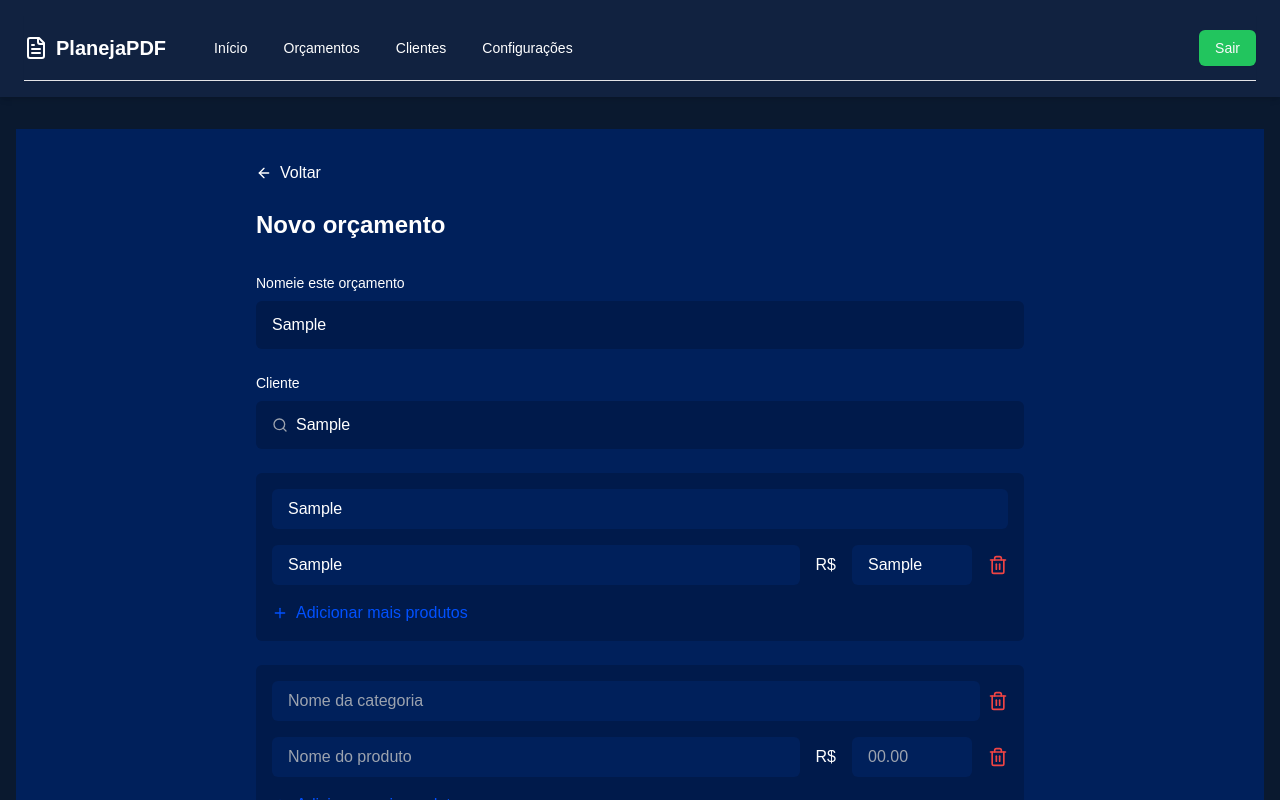
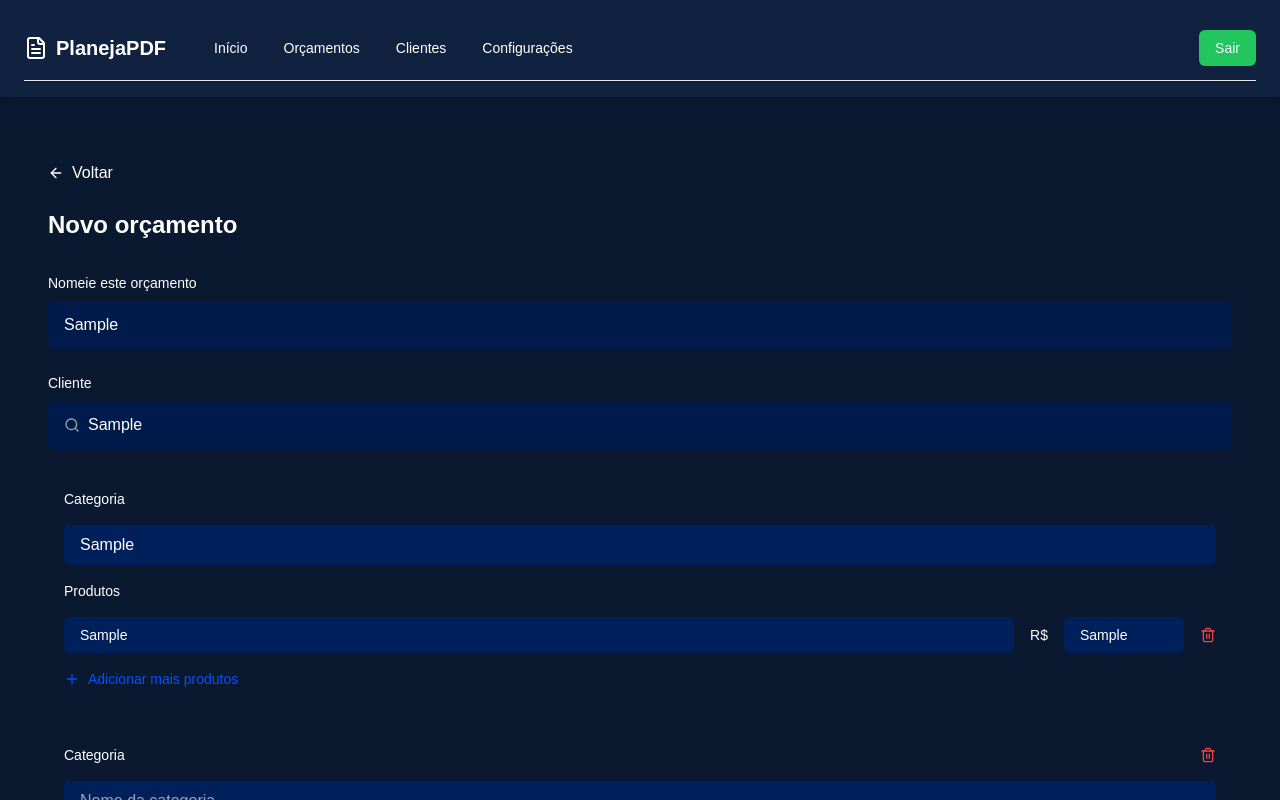
Before and after one commit to annaclaratxm/planeja-pdf, a Next.js app: page /client/budget/new-budget in a window 1280 px wide. Both pictures are taken after typing "Sample", "Sample", "Sample", "Sample", "Sample" into the empty fields and a click on the button "Adicionar mais categorias". Shown: the top 800 px of the page. Built offline with nearby package versions, Linux system fonts and the light colour scheme.

Commit message:
fix: budget and new-budget page

```diff
--- a/src/app/client/budget/new-budget/page.tsx
+++ b/src/app/client/budget/new-budget/page.tsx
@@ -83,8 +83,8 @@ export default function NewBudgetPage() {
     }
 
     return (
-        <div className="min-h-screen bg-[#00205B] p-8">
-            <div className="mx-auto max-w-3xl">
+        <div className="min-h-screen bg-[#0a192f] p-8">
+            <div className="mx-auto max-w-7xl">
                 <button
                     onClick={() => router.back()}
                     className="mb-6 flex items-center text-white hover:text-gray-300"
@@ -124,8 +124,21 @@ export default function NewBudgetPage() {
                     </div>
 
                     {categories.map((category, categoryIndex) => (
-                        <div key={category.id} className="space-y-4 bg-[#001A4B] p-4 rounded-md">
+                        <div key={category.id} className="space-y-4 bg-[#0a192f] p-4 rounded-md">
                             <div className="flex items-center justify-between">
+                                <label className="block text-sm font-medium text-white">
+                                    Categoria
+                                </label>
+                                {categoryIndex > 0 && (
+                                    <button
+                                        type="button"
+                                        onClick={() => removeCategory(category.id)}
+                                        className="text-red-500 hover:text-red-400"
+                                    >
+                                        <Trash2 className="h-4 w-4" />
+                                    </button>
+                                )}
+                            </div>
                             <input
                                 type="text"
                                 placeholder="Nome da categoria"
@@ -133,50 +146,45 @@ export default function NewBudgetPage() {
                                 onChange={(e) => updateCategoryName(category.id, e.target.value)}
                                 className="w-full rounded-md bg-[#00205B] px-4 py-2 text-white placeholder-gray-400 focus:outline-none focus:ring-2 focus:ring-[#0051FF]"
                             />
-                                {categoryIndex > 0 && (
-                                    <button
-                                        type="button"
-                                        onClick={() => removeCategory(category.id)}
-                                        className="ml-2 text-red-500 hover:text-red-400"
-                                    >
-                                        <Trash2 className="h-5 w-5" />
-                                    </button>
-                                )}
-                            </div>
 
+                            <div className="space-y-4">
+                                <label className="block text-sm font-medium text-white">
+                                    Produtos
+                                </label>
                                 {category.products.map((product) => (
-                                <div key={product.id} className="grid grid-cols-[1fr,auto,120px,auto] gap-4">
+                                    <div key={product.id} className="grid grid-cols-[1fr,auto,120px,auto] gap-4 items-center">
                                         <input
                                             type="text"
                                             placeholder="Nome do produto"
                                             value={product.name}
                                             onChange={(e) => updateProduct(category.id, product.id, 'name', e.target.value)}
-                                        className="w-full rounded-md bg-[#00205B] px-4 py-2 text-white placeholder-gray-400 focus:outline-none focus:ring-2 focus:ring-[#0051FF]"
+                                            className="w-full rounded-md bg-[#00205B] px-4 py-2 text-sm text-white placeholder-gray-400 focus:outline-none focus:ring-2 focus:ring-[#0051FF]"
                                         />
                                         <div className="flex items-center">
-                                        <span className="text-white">R$</span>
+                                            <span className="text-white text-sm">R$</span>
                                         </div>
                                         <input
                                             type="text"
                                             placeholder="00.00"
                                             value={product.price}
                                             onChange={(e) => updateProduct(category.id, product.id, 'price', e.target.value)}
-                                        className="w-full rounded-md bg-[#00205B] px-4 py-2 text-white placeholder-gray-400 focus:outline-none focus:ring-2 focus:ring-[#0051FF]"
+                                            className="w-full rounded-md bg-[#00205B] px-4 py-2 text-sm text-white placeholder-gray-400 focus:outline-none focus:ring-2 focus:ring-[#0051FF]"
                                         />
                                         <button
                                             type="button"
                                             onClick={() => removeProduct(category.id, product.id)}
                                             className="text-red-500 hover:text-red-400"
                                         >
-                                        <Trash2 className="h-5 w-5" />
+                                            <Trash2 className="h-4 w-4" />
                                         </button>
                                     </div>
                                 ))}
+                            </div>
 
                             <button
                                 type="button"
                                 onClick={() => addProduct(category.id)}
-                                className="flex items-center text-[#0051FF] hover:text-[#0051FF]/90"
+                                className="flex items-center text-[#0051FF] hover:text-[#0051FF]/90 text-sm"
                             >
                                 <Plus className="mr-2 h-4 w-4" />
                                 Adicionar mais produtos
--- a/src/app/client/budget/page.tsx
+++ b/src/app/client/budget/page.tsx
@@ -24,7 +24,7 @@ export default function BudgetPage() {
     const router = useRouter()
 
     return (
-        <div className="min-h-screen bg-[#00205B] p-8">
+        <div className="min-h-screen bg-[#0a192f] p-8">
             <div className="mx-auto max-w-7xl">
                 <div className="mb-8 flex items-center justify-between">
                     <h1 className="text-2xl font-bold text-white">Orçamentos</h1>
@@ -40,10 +40,10 @@ export default function BudgetPage() {
                     <input
                         type="search"
                         placeholder="Pesquisar cliente"
-                        className="w-full rounded-md bg-[#001A4B] py-3 pl-10 pr-4 text-sm text-white placeholder-gray-400 focus:outline-none focus:ring-2 focus:ring-[#0051FF]"
+                        className="w-full rounded-md bg-[#0a192f] py-3 pl-10 pr-4 text-sm text-white placeholder-gray-400 focus:outline-none focus:ring-2 focus:ring-[#0051FF]"
                     />
                 </div>
-                <div className="rounded-md bg-[#001A4B]">
+                <div className="rounded-md bg-[#0a192f]">
                     <div className="grid grid-cols-4 gap-4 border-b border-gray-700 p-4 text-sm font-medium text-gray-400">
                         <div>Cliente</div>
                         <div>Nome</div>
@@ -89,7 +89,7 @@ export default function BudgetPage() {
                 </div>
                 <div className="mt-4 flex items-center justify-end gap-1 text-sm text-white">
                     <span>1 de XX</span>
-                    <button className="rounded-md p-1 hover:bg-[#001A4B]">
+                    <button className="rounded-md p-1 hover:bg-[#0a192f]">
                         <svg
                             className="h-5 w-5"
                             fill="none"
```
Lines whose indentation alone changed are shown as unchanged.
